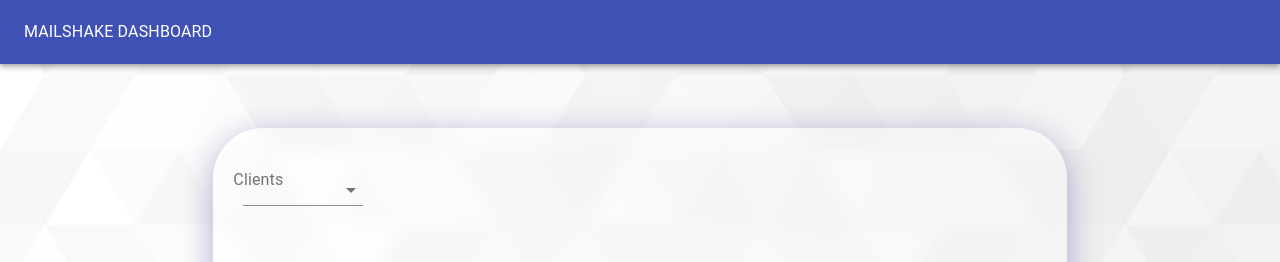
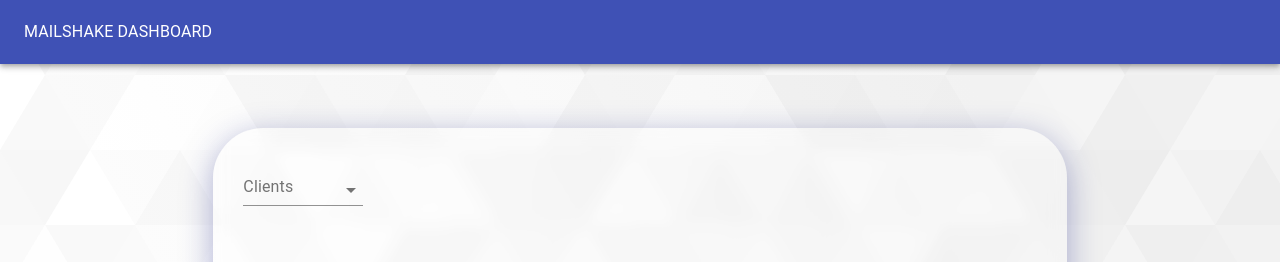
Before and after one commit to mdheisser/mailshake-dashboard, a React (Create React App) app: page / in a window 1280 px wide. Shown: the top 262 px of the page. Built offline with nearby package versions, Linux system fonts and the light colour scheme.

Commit message:
add css to label

```diff
--- a/src/components/InputField.jsx
+++ b/src/components/InputField.jsx
@@ -23,7 +23,9 @@ function InputField(props) {
     return (
         <div>
             <FormControl className={classes.formControl}>
-                <InputLabel id="demo-controlled-open-select-label">{label}</InputLabel>
+                <InputLabel className={classes.label} id="demo-controlled-open-select-label">
+                    {label}
+                </InputLabel>
                 <Select
                     labelId="demo-controlled-open-select-label"
                     id="demo-controlled-open-select"
--- a/src/styles/InputField.js
+++ b/src/styles/InputField.js
@@ -6,6 +6,9 @@ const styles = {
         minWidth: "120px",
         padding: "10px",
     },
+    label: {
+        padding: " 7px 0 0 10px",
+    },
 };
 
 export default styles;
```
Also changed, not shown: 1 other file (tests, documents, lock files or other folders).
